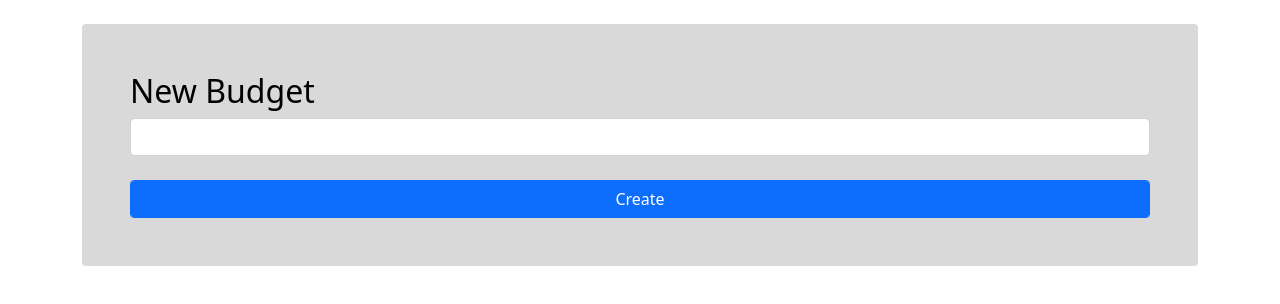
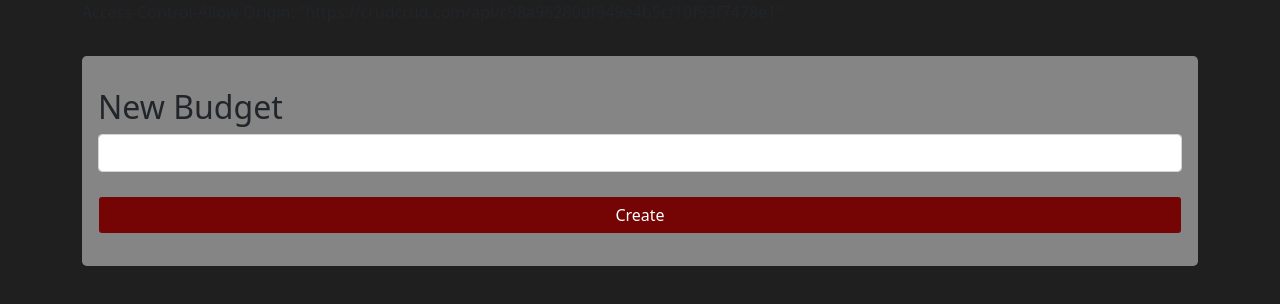
Before and after one commit to JoshuaP99/Budget-Tracker, a website: page index.html in a window 1280 px wide. Drawn offline with nearby package versions, Linux system fonts and the light colour scheme; no server answers.

Commit message:
New Update

```diff
--- a/index.html
+++ b/index.html
@@ -1,3 +1,4 @@
+Access-Control-Allow-Origin: "https://crudcrud.com/api/c98a96280df949e4b5cf10f93f7478e1"
 <!DOCTYPE html>
 <html lang="en">
 <head>
@@ -8,12 +9,12 @@
     <link rel="stylesheet" href="node_modules/bootstrap/dist/css/bootstrap.css">
     <link rel="stylesheet" href="styles.css">
 </head>
+
 <body class="container">
-
-    <div id="new-house" class="mt-4 p-5 text-black rounded" style="background-color:#d9d9d9;">
+    <div id="new-house" class="div-card">
         <h2>New Budget</h2>
         <input type="text" id="new-budget-name" class="form-control"> <br>
-        <button id="create-new-budget" class="btn btn-primary form-control">Create</button>
+        <button id="create-new-budget" class="btn primary-button form-control">Create</button>
     </div>
 
     <div id="app">
--- a/styles.css
+++ b/styles.css
@@ -0,0 +1,24 @@
+.container {
+    background-color: rgb(31, 31, 31);
+}
+
+.primary-button{
+    background-color: rgb(117, 4, 4);
+    color: white;
+}
+
+.div-card{
+    padding: 2rem 1rem;
+    margin-bottom: 2rem;
+    margin-top: 2rem;
+    background-color: #858585;
+    border-radius: .3rem;
+}
+
+.card-body{
+    background-color: #d1d1d1;
+}
+
+.card {
+    background-color: rgb(36, 36, 36);
+}
```
